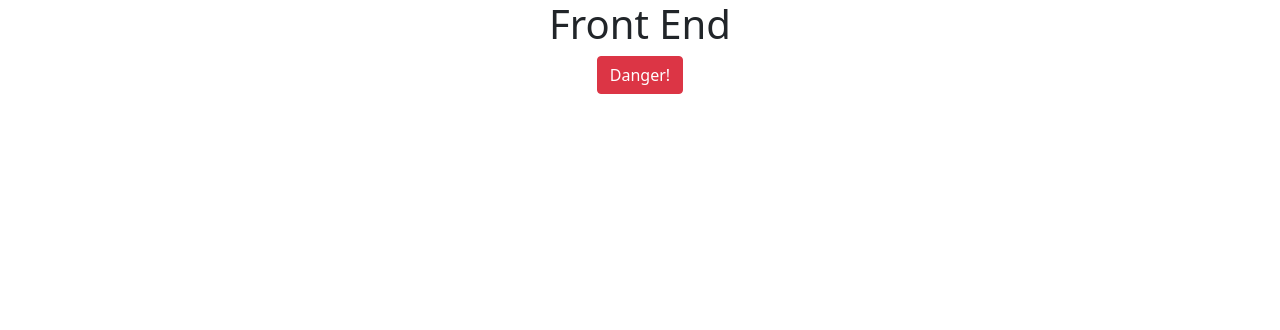
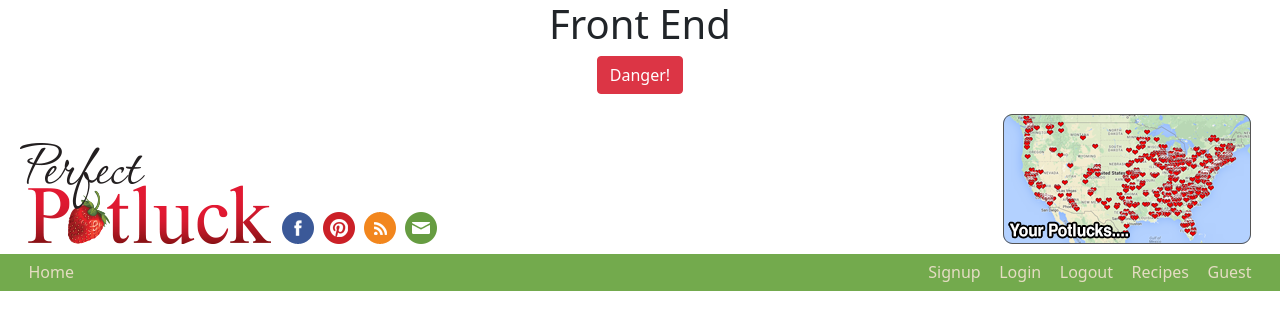
Before and after one commit to everestsh/buildaweek-ftpotluckplanner-front-end, a React (Create React App) app: page / in a window 1280 px wide. Shown: the top 330 px of the page. Built offline with nearby package versions, Linux system fonts and the light colour scheme.

Commit message:
Footer init

```diff
--- a/src/App.js
+++ b/src/App.js
@@ -2,6 +2,7 @@
 import './App.css';
 import { BrowserRouter as Router, Route, Switch } from 'react-router-dom';
 import Header from './components/Header';
+import Footer from './components/Footer';
 
 import { Button } from 'reactstrap';
 
@@ -10,7 +11,8 @@ function App() {
     <div className="App">
       <h1>Front End</h1>
       <Button color="danger">Danger!</Button>
-      {/* <Header /> */}
+      <Header />
+      <Footer/>
     </div>
   );
 }
--- /dev/null
+++ b/src/components/Footer.js
@@ -0,0 +1,13 @@
+
+import React, { useEffect, useState } from "react";
+
+
+const Footer = (props) => {
+    return(
+        <>
+        </>
+    )
+}
+
+
+export default Footer;
```
Also changed, not shown: src/CSS/Footer.css (added).
